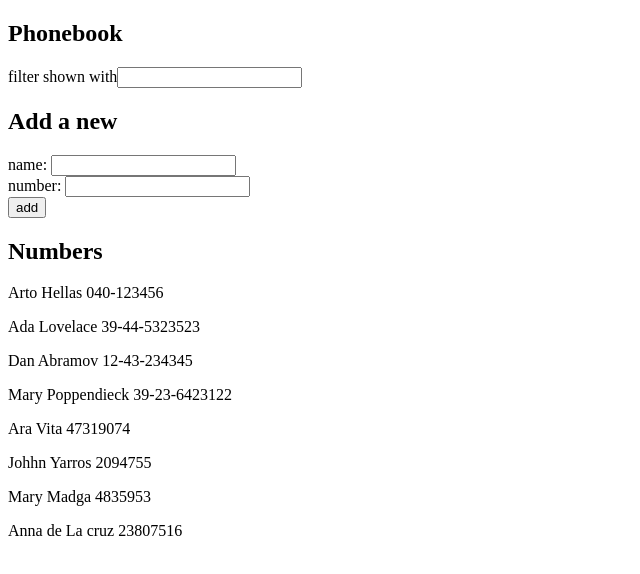
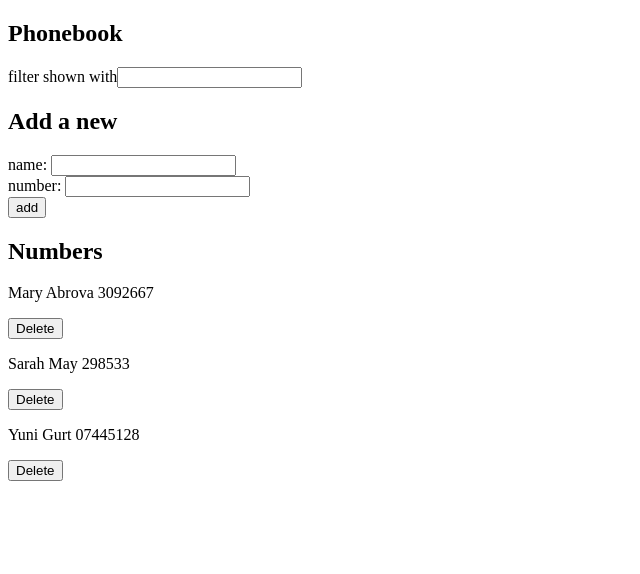
Before and after one commit to bhavyagovil/full_stack_open, a React (Vite) app in the folder part2/phonebook/: page / in a window 1280 px wide. Shown: the top 574 px of the page, without its empty margins (0-640 px from the left). Built offline with nearby package versions, Linux system fonts and the light colour scheme; data requests are answered from the project's data file.

Commit message:
exercise 2.14

```diff
--- a/part2/phonebook/db.json
+++ b/part2/phonebook/db.json
@@ -1,44 +1,19 @@
 {
   "persons": [
     {
-      "name": "Arto Hellas",
-      "number": "040-123456",
-      "id": "1"
+      "id": "Mary Abrova",
+      "name": "Mary Abrova",
+      "number": "3092667"
     },
     {
-      "name": "Ada Lovelace",
-      "number": "39-44-5323523",
-      "id": "2"
+      "id": "Sarah May",
+      "name": "Sarah May",
+      "number": "298533"
     },
     {
-      "name": "Dan Abramov",
-      "number": "12-43-234345",
-      "id": "3"
-    },
-    {
-      "name": "Mary Poppendieck",
-      "number": "39-23-6423122",
-      "id": "4"
-    },
-    {
-      "id": "Ara Vita",
-      "name": "Ara Vita",
-      "number": "47319074"
-    },
-    {
-      "id": "65ab",
-      "name": "Johhn Yarros",
-      "number": "2094755"
-    },
-    {
-      "id": 7,
-      "name": "Mary Madga",
-      "number": "4835953"
-    },
-    {
-      "id": "Anna de La cruz",
-      "name": "Anna de La cruz",
-      "number": "23807516"
+      "id": "Yuni Gurt",
+      "name": "Yuni Gurt",
+      "number": "07445128"
     }
   ]
 }
--- a/part2/phonebook/src/App.jsx
+++ b/part2/phonebook/src/App.jsx
@@ -26,9 +26,12 @@ const PersonForm = ({submitPerson, name, number, onNameChange, onNumChange}) =>
 
 )}
 
-const Persons = ({filterPersons}) => {
+const Persons = ({obj, removePerson}) => {
   return(
-  <div>{filterPersons.map(person => <p key={person.name}>{person.name} {person.number}</p>)}</div>
+  <div>
+     <p key={obj.name}>{obj.name} {obj.number}</p>
+     <button onClick={removePerson} >Delete</button>
+     </div>
   )
 }
 
@@ -49,6 +52,15 @@ const App = () => {
   const handleNewPersonName = (event) => {setNewName(event.target.value)}
   const handleNewPersonNumber = (event) => {setNewNumber(event.target.value)}
   const handleFilter = (event) => {setFilter(event.target.value)}
+
+  const deletePerson = id => {
+    if(window.confirm(`Delete ${id} ?`)){
+      personService
+        .remove(id)
+        .then(deletedPersons => (deletedPersons))
+        setPersons(persons.filter(person => person.id !== id))
+    }
+  }
 
   const addPerson = (event) => {
     event.preventDefault()
@@ -83,7 +95,7 @@ const App = () => {
       <h2>Add a new</h2>
       <PersonForm submitPerson={addPerson} name={newName} number={newNumber} onNameChange={handleNewPersonName} onNumChange={handleNewPersonNumber}/>
       <h2>Numbers</h2>
-      <Persons filterPersons={showPersons}/>
+      <div>{showPersons.map(person => <Persons obj={person} removePerson={() => deletePerson(person.id)}/>)}</div>
     </div>
   )
 }
--- a/part2/phonebook/src/services/persons.js
+++ b/part2/phonebook/src/services/persons.js
@@ -11,4 +11,8 @@ const getAll = () => {
     return request.then(response => response.data)
   }
 
-  export default {getAll, create}
+  const remove = id => {
+    const request = axios.delete(`${baseUrl}/${id}`)
+    return request.then(response => response.data)}
+
+  export default {getAll, create, remove}
```
